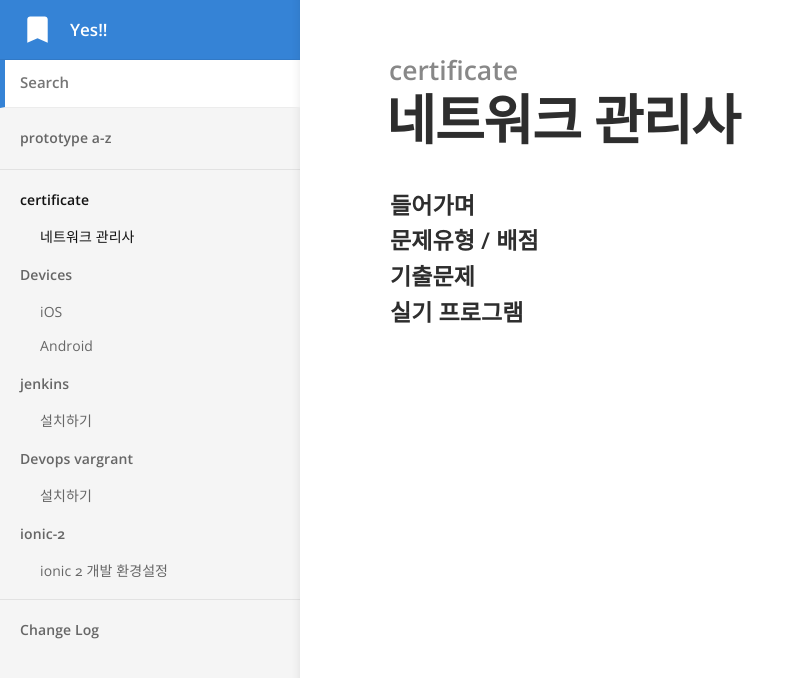
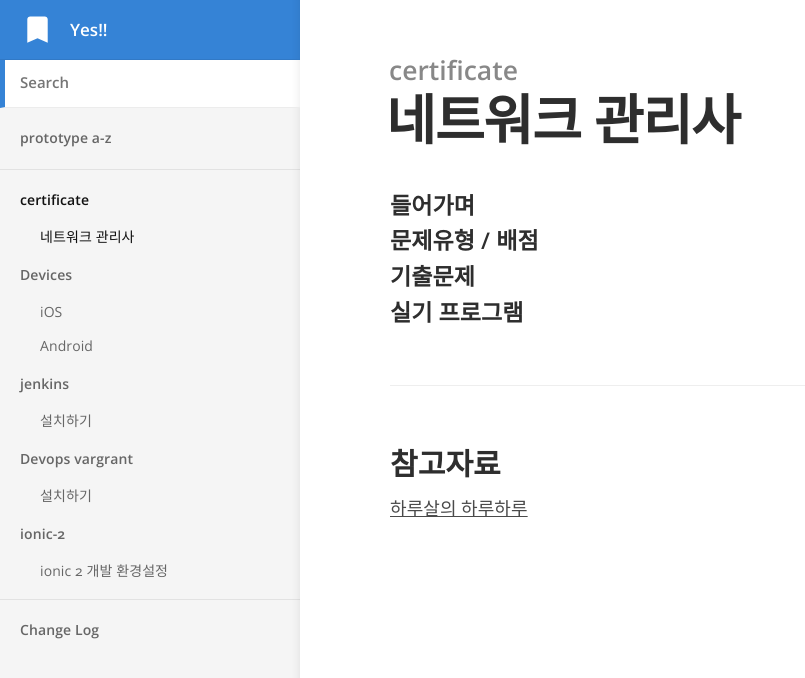
Before and after one commit to j2yes/j2yes.github.io, a Jekyll site: the page built from _docs/certificate/2017-08-01-network.md, in a window 1280 px wide. Shown: the top 678 px of the page, without its empty margins (0-805 px from the left). Built offline with Jekyll 4.4.1, drawn with Linux system fonts in a browser that asks for light colours; comment, search, counter and statistics services are not loaded.

Commit message:
Updated '_docs/certificate/2017-08-01-network.md' via CloudCannon

```diff
--- a/_docs/certificate/2017-08-01-network.md
+++ b/_docs/certificate/2017-08-01-network.md
@@ -12,3 +12,7 @@
 #### 기출문제
 
 #### 실기 프로그램
+
+### 참고자료
+
+[하루살의 하루하루](http://haruharu.me/)
```
